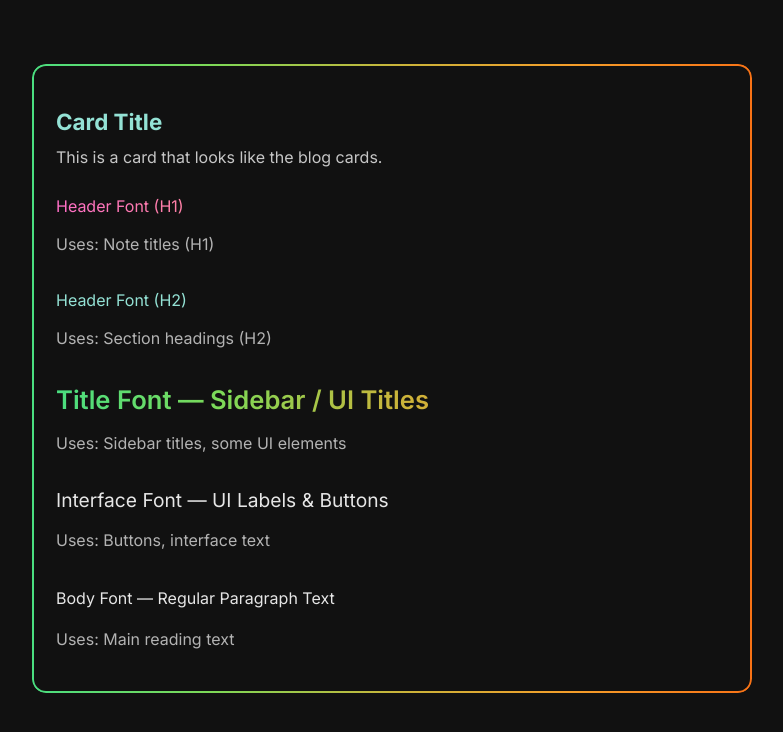
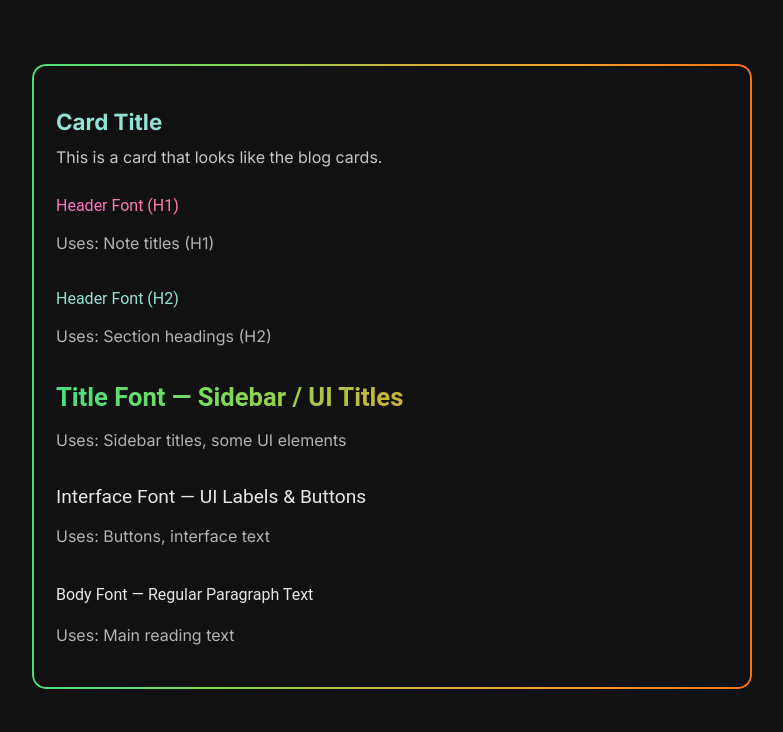
Before and after one commit to Marmitewarlock/suzal, a Jekyll site: the page built from zines/index.md, in a window 1280 px wide. Shown: the top 732 px of the page, without its empty margins (248-1031 px from the left). Built offline with Jekyll 4.4.1, drawn with Linux system fonts in a browser that asks for light colours.

Commit message:
Update royal-velvet.css

```diff
--- a/assets/css/royal-velvet.css
+++ b/assets/css/royal-velvet.css
@@ -18,6 +18,11 @@
 
   --text-accent: var(--lavender);
   --border-color: #d8c9b8;
+
+  --font-text: 'Roboto', sans-serif;
+  --font-header: 'Roboto', sans-serif;
+  --font-title: 'Roboto', sans-serif;
+  --font-interface: 'Roboto', sans-serif;
 }
 
 /*──────────────────────────────────────────────
```
